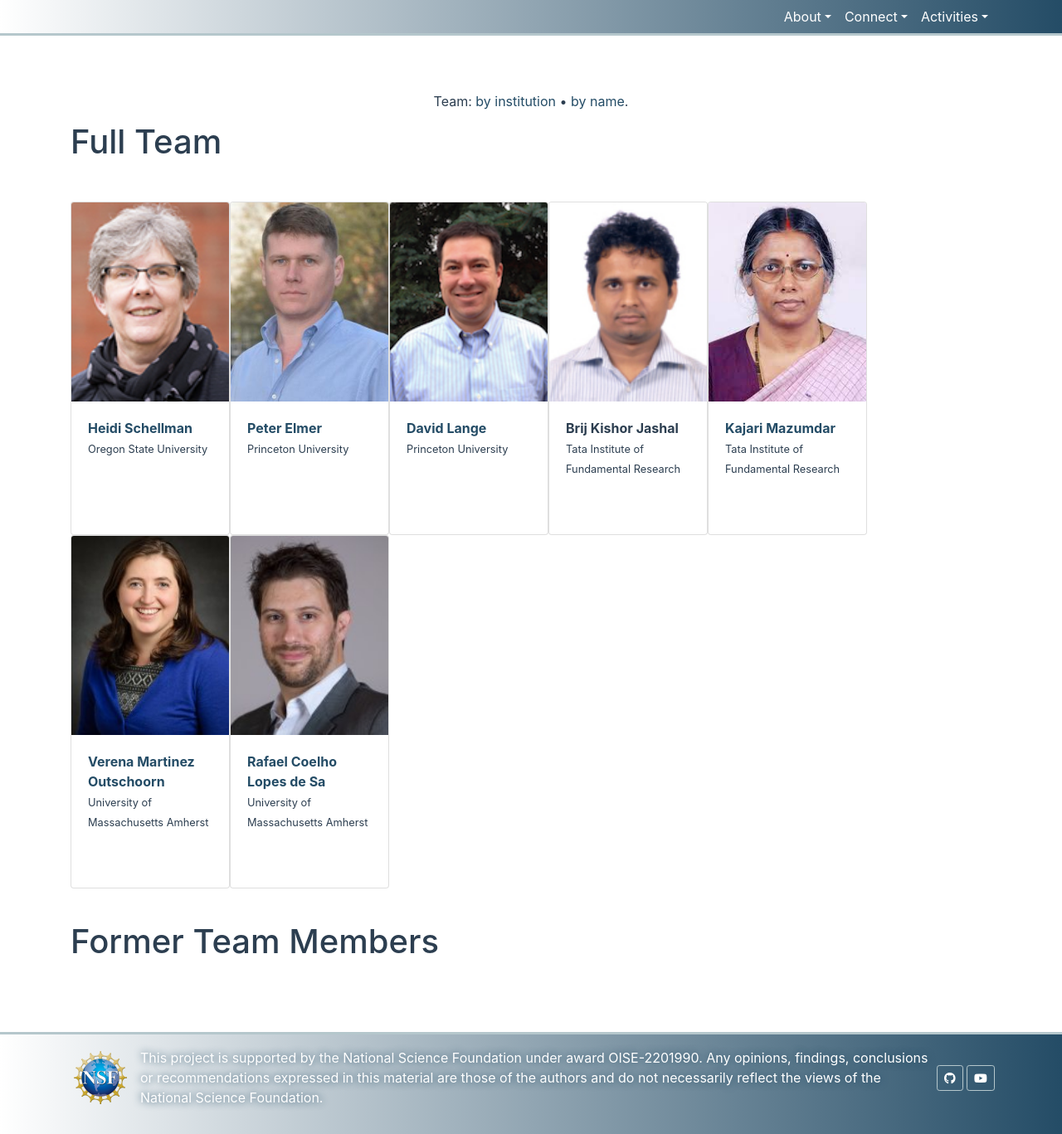
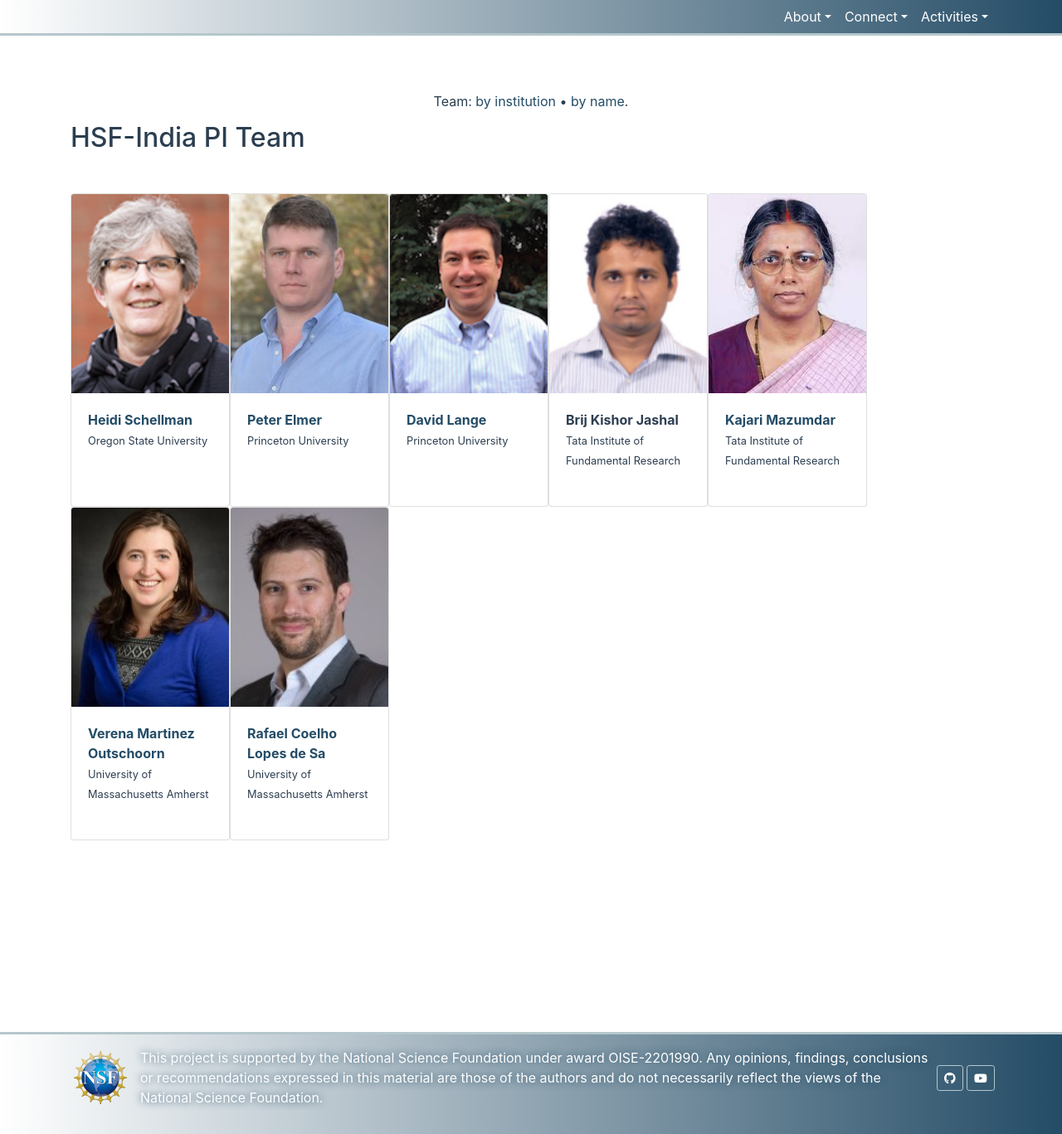
Before and after one commit to research-software-collaborations/research-software-collaborations.github.io, a Jekyll site: the page built from pages/about/team.md, in a window 1280 px wide and 1367 px high. Shown: the whole window at 83% size. Built offline with Jekyll 4.4.1, drawn with Linux system fonts in a browser that asks for light colours; cached includes are drawn as plain includes.

Commit message:
add back team page

```diff
--- a/_includes/navbar.html
+++ b/_includes/navbar.html
@@ -12,7 +12,7 @@
                     <div class="dropdown-menu" aria-labelledby="dropdownMenuButton">
                         <a class="dropdown-item" href="/about/overview">Overview</a>
 <!--                        <a class="dropdown-item" href="/about/executive-committee">Executive Committee</a> -->
-<!--                        <a class="dropdown-item" href="/about/team">Full Team</a> -->
+                       <a class="dropdown-item" href="/about/team">Full Team</a>
 <!--                        <a class="dropdown-item" href="/about/steering-board">Steering Board</a> -->
                         <a class="dropdown-item" href="/about/dei">Diversity, Equity, and Inclusion</a>
                         <a class="dropdown-item" href="/about/code-of-conduct">Code of Conduct</a>
--- a/_includes/standard_person_card.md
+++ b/_includes/standard_person_card.md
@@ -13,6 +13,6 @@
          {% endif %}
          <small>{{ include.person.institution }}</small><br><br>
          </div>
-         <div class="card-text mt-auto"><i>{{ include.person.title }}</i><br></div>
+         <div class="card-text mt-auto"><i>{{ include.person.title }}</i></div>
          </div>
        </div>
--- a/pages/about/team.md
+++ b/pages/about/team.md
@@ -7,7 +7,7 @@ title: Institute Team
 {% include institution_list.html %}
 {% assign univs = institution_list | hash_fetch: site.data.universities %}
 
-<h1>Full Team</h1><br>
+<h2>HSF-India PI Team</h2><br>
 
 <div class="container-fluid">
   <div class="row">
@@ -23,6 +23,7 @@ title: Institute Team
   </div>
 </div>
 
+{%- comment -%}
 <br>
 <h1>Former Team Members</h1><br>
 
@@ -39,3 +40,4 @@ title: Institute Team
     {% endfor %}
   </div>
 </div>
+{%- endcomment -%}
```
